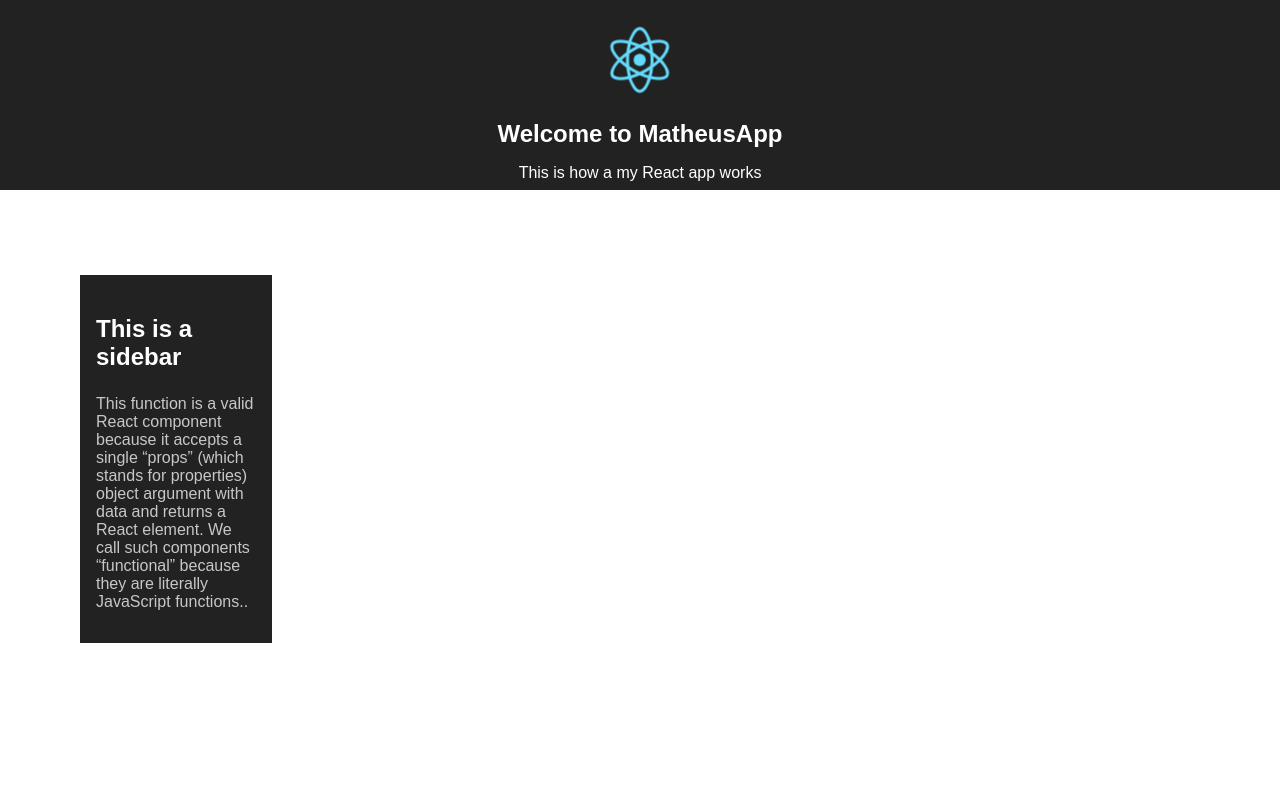
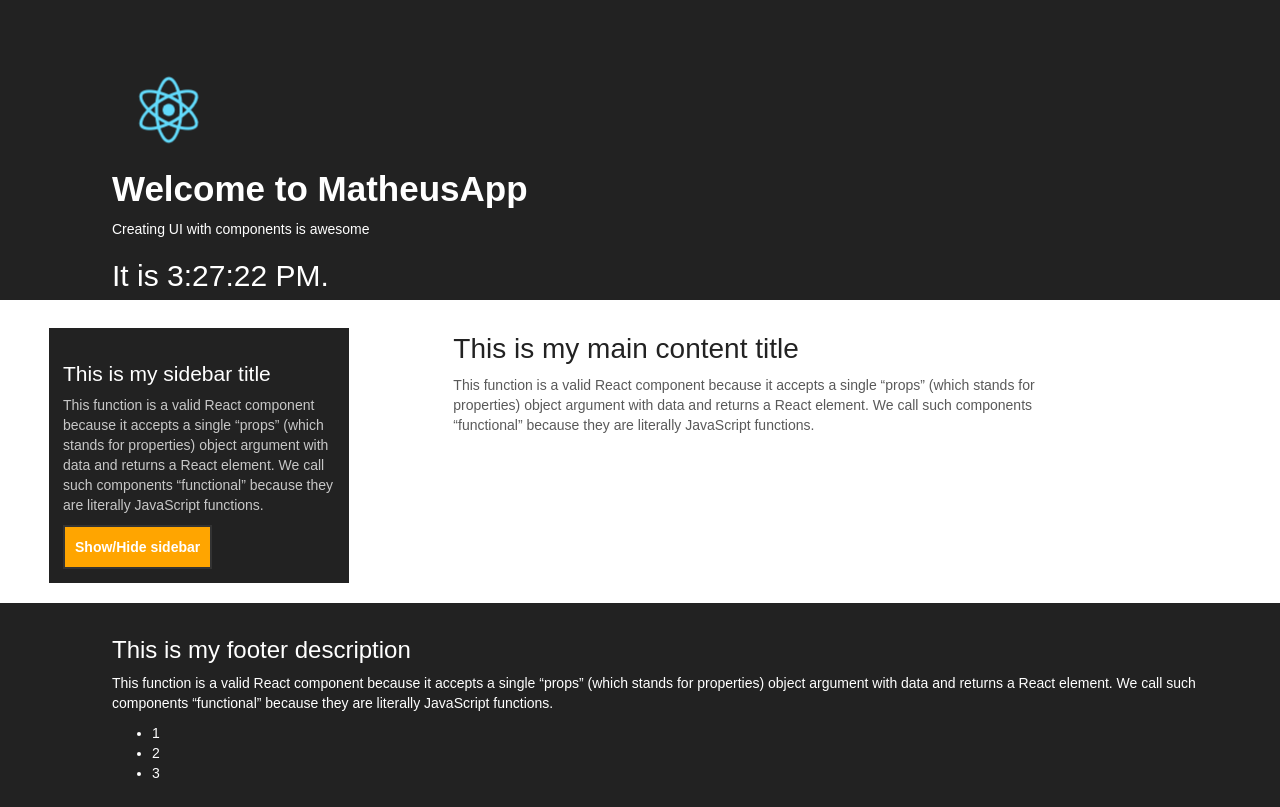
Before and after one commit to matheuseabra/airbnb-clone-client, a React (Create React App) app: page / in a window 1280 px wide. Built offline with nearby package versions, Linux system fonts and the light colour scheme.

Commit message:
new components, and added state

```diff
--- a/package.json
+++ b/package.json
@@ -4,6 +4,7 @@
   "private": true,
   "dependencies": {
     "react": "^16.2.0",
+    "react-bootstrap": "^0.32.1",
     "react-dom": "^16.2.0",
     "react-scripts": "1.1.1"
   },
--- a/public/index.html
+++ b/public/index.html
@@ -10,6 +10,11 @@
     -->
     <link rel="manifest" href="%PUBLIC_URL%/manifest.json">
     <link rel="shortcut icon" href="%PUBLIC_URL%/favicon.ico">
+    <!-- Latest compiled and minified CSS -->
+<link rel="stylesheet" href="https://maxcdn.bootstrapcdn.com/bootstrap/3.3.7/css/bootstrap.min.css" integrity="sha384-BVYiiSIFeK1dGmJRAkycuHAHRg32OmUcww7on3RYdg4Va+PmSTsz/K68vbdEjh4u" crossorigin="anonymous">
+
+<!-- Optional theme -->
+<link rel="stylesheet" href="https://maxcdn.bootstrapcdn.com/bootstrap/3.3.7/css/bootstrap-theme.min.css" integrity="sha384-rHyoN1iRsVXV4nD0JutlnGaslCJuC7uwjduW9SVrLvRYooPp2bWYgmgJQIXwl/Sp" crossorigin="anonymous">
     <!--
       Notice the use of %PUBLIC_URL% in the tags above.
       It will be replaced with the URL of the `public` folder during the build.
@@ -19,7 +24,7 @@
       work correctly both with client-side routing and a non-root public URL.
       Learn how to configure a non-root public URL by running `npm run build`.
     -->
-    <title>React App</title>
+    <title>MatheusApp</title>
   </head>
   <body>
     <noscript>
--- a/src/App.css
+++ b/src/App.css
@@ -1,5 +1,4 @@
 .App {
-
 }
 
 .App-logo {
@@ -7,25 +6,44 @@
   height: 80px;
 }
 
-.App-header {
-  text-align: center;
+.container {
+
+  display: grid;
+  grid-template-columns: repeat(3, 1fr);
+  grid-gap: 10px;
+
+}
+.Header {
   background-color: #222;
-  height: 150px;
-  padding: 20px;
+  height: 300px;
+  padding: 0em;
   color: white;
+  padding: 5em 5em 5em 8em;
+
 }
 
-.App-title {
+.Header-title {
   color: white;
-  font-size: 1.5em;
+  font-size: 2.5em;
+  font-weight: bold;
+}
+
+.Header-description {
+  color: white;
+  font-size: 1em;
 }
 
 .App-intro {
   font-size: large;
+  margin: 10em;
 }
 
 .MainContent {
-  padding: 1em 1em 1em 1em;
+
+  grid-column: 2 / 4;
+  grid-row: 1 / 3;
+  width: 600px;
+  padding: 1em 1em 0em 0em;
 }
 
 .MainContent-title {
@@ -41,10 +59,14 @@
 
 
 .Sidebar {
+
+  grid-column: 1 / 3;
+  grid-row: 1;
+
   background-color: #222;
-  width: 10em;
-  height: 75%;
-  margin: 2em 1em 2em 5em;
+  width: 300px;
+  height: auto;
+  margin: 2em 0em 0em -1.5em;
   padding: 1em 1em 1em 1em;
 }
 
@@ -59,6 +81,20 @@
   opacity: 0.75;
 }
 
+footer {
+  background-color: #222;
+  color: white;
+  padding: 1em 1em 1em 8em;
+}
+
+.Button {
+  padding: 10px;
+  background-color: orange;
+  color: white;
+  font-weight: bold;
+  border: 2px solid #333;
+  box-shadow: #333
+}
 
 @keyframes App-logo-spin {
   from { transform: rotate(0deg); }
--- a/src/App.js
+++ b/src/App.js
@@ -1,52 +1,155 @@
 import React, { Component } from 'react';
+import { Navbar } from 'react-bootstrap';
 import logo from './logo.svg';
 import './App.css';
 
 
-let SidebarP = "This function is a valid React component because it accepts a single “props” (which stands for properties) object argument with data and returns a React element. We call such components “functional” because they are literally JavaScript functions."
+
 const AppTitle = "Welcome to MatheusApp"
-const AppDescription = "This is how a my React app works"
+const AppDescription = "Creating UI with components is awesome"
+
+const SidebarTitle = "This is my sidebar title"
+const SidebarDescription = "This function is a valid React component because it accepts a single “props” (which stands for properties) object argument with data and returns a React element. We call such components “functional” because they are literally JavaScript functions."
+
+const FooterTitle = "This is my footer description"
+const FooterDescription = SidebarDescription
+
 
 class App extends Component {
+
+  constructor(props) {
+    super(props);
+    console.log('constructor');
+  }
+
+  componentDidMount() {
+    console.log('mounted');
+  }
+
+  state = {
+    toggle: true
+  }
+
+  toggle = () => {
+    this.setState({
+      toggle: !this.state.toggle
+    })
+  }
+
   render() {
     return (
       <div className="App">
-        <header className="App-header">
-          <img src={logo} className="App-logo" alt="logo" />
-          <h1 className="App-title">{AppTitle}</h1>
-          <p className="App-description"> {AppDescription}</p>
-          <br/>
-        </header>
-        <MainContent />
-        <Sidebar title="This is a sidebar" body={SidebarP}/>
+        <Header title={AppTitle} description={AppDescription} />
+
+        <div className="container">
+
+        <Main title="This is my main content title" body="and this is my main content body of text"/>
+
+
+        <Sidebar title={SidebarTitle} body={SidebarDescription}/>
+
+        </div>
+        <Footer title={FooterTitle} body={FooterDescription}/>
       </div>
     );
   }
 }
 
-class MainContent extends Component {
-  render(){
+class Header extends Component {
+
+  render() {
+
+    const {title, description } = this.props;
+
     return (
-      <div className="MainContent">
+      <header className="Header">
+          <img src={logo} className="App-logo" alt="logo" />
+          <h1 className="Header-title">{this.props.title}</h1>
+          <p className="Header-description">{ this.props.description }</p>
+          <Clock date={new Date()} />
+      </header>
+
+    );
+  }
+}
+
+class Main extends Component {
+
+
+  render() {
+    return (
+      <main className="MainContent">
           <h1 className="MainContent-title">{this.props.title}</h1>
           <p className="MainContent-body">
-          {this.props.body}
+          {SidebarDescription}
          </p>
 
-      </div>
+      </main>
     );
   }
 }
 
 class Sidebar extends Component {
-  render(){
+
+
+  render() {
+
+    const { title, body } =  this.props;
+
     return (
-      <div className="Sidebar">
+
+      <aside className="Sidebar">
           <h3 className="Sidebar-title">{this.props.title}</h3>
           <p className="Sidebar-body">
-          {this.props.body}.
+          {this.props.body}
          </p>
+         <Button text="Show/Hide sidebar" onClick={this.toggle} />
+      </aside>
 
+    );
+  }
+}
+
+class Footer extends Component {
+  render() {
+
+    const { title, body } =  this.props;
+
+    return (
+      <footer className="Footer">
+          <h3 className="footer-title">{this.props.title}</h3>
+          <p>{this.props.body}</p>
+          <ul className="footer-links">
+            <li>1</li>
+            <li>2</li>
+            <li>3</li>
+         </ul>
+      </footer>
+    );
+  }
+}
+
+class Button extends Component {
+
+  render() {
+    const { text } =  this.props;
+    return (
+      <button type="button" onClick={this.toggle} className="Button">{text}</button>
+    );
+  }
+}
+
+class Clock extends React.Component {
+
+  constructor(props) {
+    super(props);
+    this.state = {date: new Date()};
+  }
+
+  render() {
+    return (
+      <div>
+        <h2>It is {this.state.date.toLocaleTimeString()}.</h2>
       </div>
     );
   }
```
Also changed, not shown: 1 other file (tests, documents, lock files or other folders).
